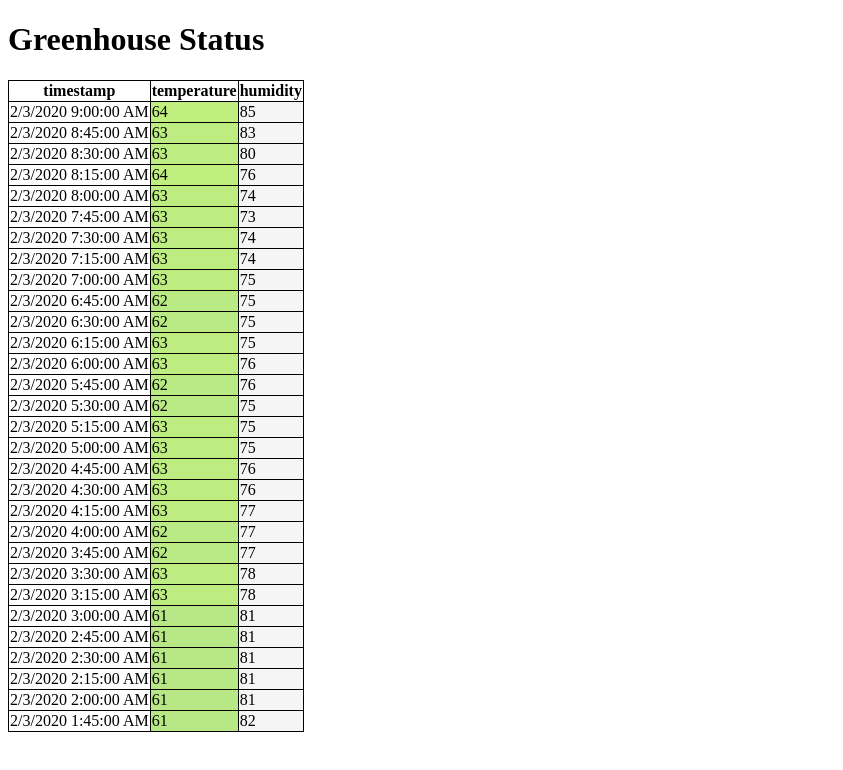
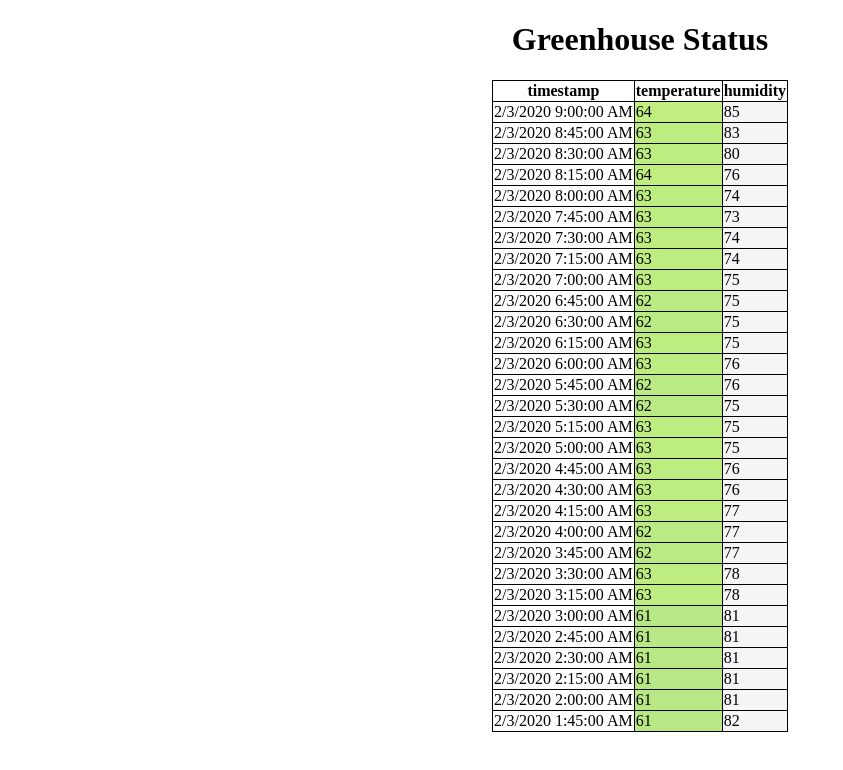
Before and after one commit to Roachbones/greenhouse-monitor, a plain HTML site: page index.html in a window 1280 px wide. Shown: the whole page, without its empty margins (0-843 px from the left). Drawn offline with Linux system fonts and the light colour scheme.

Commit message:
added css centering

```diff
--- a/style.css
+++ b/style.css
@@ -1,4 +1,10 @@
+h1 {
+	text-align: center;
+}
 table, th, td {
 	border: 1px solid black;
 	border-collapse: collapse;
 }
+table {
+	margin: auto;
+}
```
